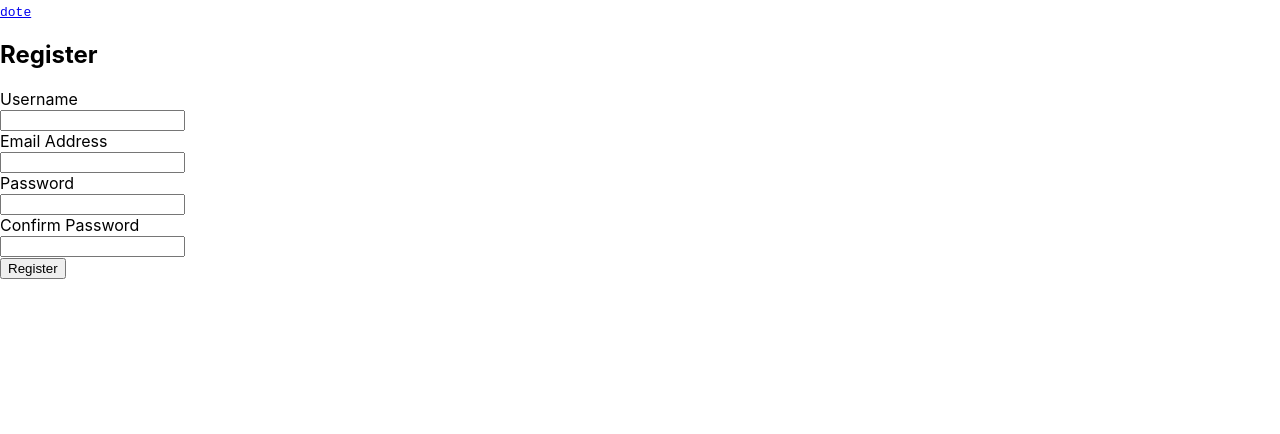
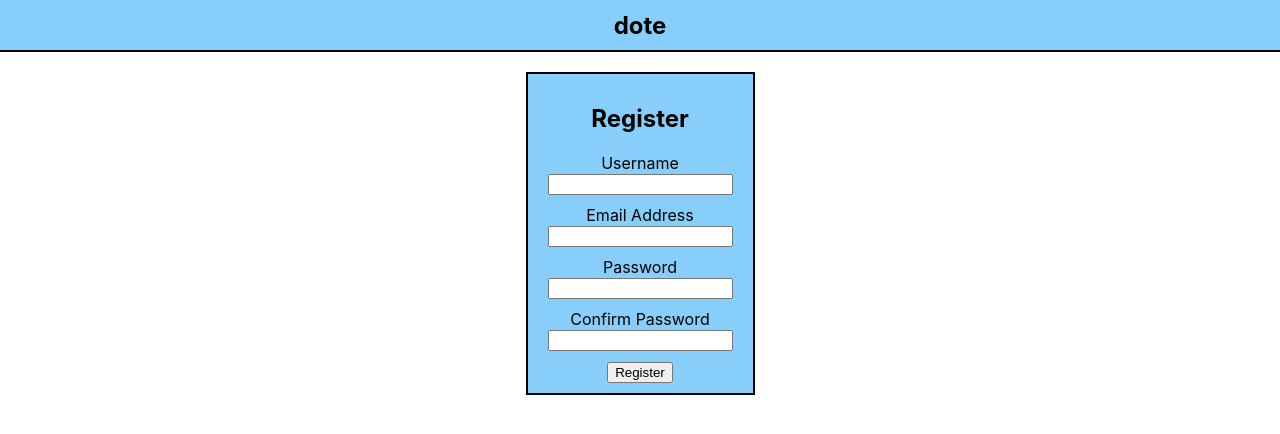
Before and after one commit to GCaras/project4-frontEnd, a React (Create React App) app: page /register in a window 1280 px wide. Shown: the top 434 px of the page. Built offline with nearby package versions, Linux system fonts and the light colour scheme.

Commit message:
added styled components and created context template

```diff
--- a/src/Hooks/useRegistrationFormHooks.js
+++ b/src/Hooks/useRegistrationFormHooks.js
@@ -1,15 +1,12 @@
-import { useState, useEffect } from 'react';
+import { useState } from 'react';
 
-const useRegistrationForm = (callback, validate) => {
+const useRegistrationForm = (initialValues, callback) => {
 
-  const [values, setValues] = useState({});
-  const [errors, setErrors] = useState({});
-  const [isSubmitting, setIsSubmitting] = useState(false);
+  const [values, setValues] = useState(initialValues);
 
   const handleRegistrationSubmit = (event) => {
     if (event) event.preventDefault();
-    setIsSubmitting(true);
-    setErrors(validate(values));
+      callback();
   };
 
   const handleRegistrationChange = (event) => {
@@ -17,17 +14,10 @@ const useRegistrationForm = (callback, validate) => {
     setValues(values => ({ ...values, [event.target.name]: event.target.value }));
   };
 
-  useEffect(() => {
-    if (Object.keys(errors).length === 0 && isSubmitting) {
-      callback();
-    }
-  }, [errors]);
-
   return {
     handleRegistrationChange,
     handleRegistrationSubmit,
     values,
-    errors
   }
 };
 
--- a/src/components/App.js
+++ b/src/components/App.js
@@ -1,4 +1,5 @@
 import React from 'react'
+import styled from 'styled-components'
 import { Route } from 'react-router-dom'
 
 import Navbar from '../components/Navbar'
@@ -6,10 +7,19 @@ import SplashPage from '../components/Splashpage'
 import LoginForm from './LoginForm'
 import RegistrationForm from './RegistrationForm'
 
+const StyledAppContainer =styled.main`
+    align-items: center;
+    display: flex;
+    flex-direction: column;
+    margin: 20px 0;
+    text-align: center;
+`
+
 const App = () => {
     return (
-            <div className="App">
-                <Navbar />
+        <div className="App">
+            <Navbar />
+            <StyledAppContainer>
                 <Route
                     path='/'
                     exact
@@ -25,7 +35,8 @@ const App = () => {
                     exact
                     component={RegistrationForm}
                 />
-            </div>
+            </StyledAppContainer>
+        </div>
     )
 }
 
--- a/src/components/LoginForm.js
+++ b/src/components/LoginForm.js
@@ -1,11 +1,22 @@
 import React from 'react';
-import useForm from '../Hooks/useLoginFormHook'
-import validate from '../Hooks/useEmailValidationRules'
+import useForm from '../hooks/useLoginFormHook'
+import validate from '../hooks/useEmailValidationRules'
+import styled from 'styled-components'
 
 const errorStyle = {
     color: 'red',
     fontSize: '10px'
 }
+
+const StyledLoginContainer = styled.section`
+    background-color: lightskyblue;
+    border: 2px solid black;
+    padding: 10px;
+`
+
+const StyledInputPiece = styled.div`
+    margin: 10px;
+`
 
 const LoginForm = () => {
     const { values, errors, handleLoginChange, handleLoginSubmit } = useForm(login, validate)
@@ -16,9 +27,10 @@ const LoginForm = () => {
 
     return (
         <div>
+            <StyledLoginContainer>
             <form onSubmit={handleLoginSubmit}>
-                <h2>Login</h2>
-                <div>
+                <h3>Login</h3>
+                <StyledInputPiece>
                     <label>Email Address</label>
                     <div>
                         <input
@@ -33,8 +45,8 @@ const LoginForm = () => {
                             <p style={errorStyle}>{errors.email}</p>
                         )}
                     </div>
-                </div>
-                <div>
+                </StyledInputPiece>
+                <StyledInputPiece>
                     <label>Password</label>
                     <div>
                         <input
@@ -46,9 +58,10 @@ const LoginForm = () => {
                             required
                             />
                     </div>
-                </div>
+                </StyledInputPiece>
                 <button type="submit">Login</button>
             </form>
+            </StyledLoginContainer>
         </div>
     );
 };
--- a/src/components/Navbar.js
+++ b/src/components/Navbar.js
@@ -1,23 +1,29 @@
 import React from "react";
 import { Link } from "react-router-dom";
+import styled from 'styled-components'
+
+const StyledNavContainer = styled.nav`
+    align-items: center;
+    background-color: lightskyblue;
+    border-bottom: 2px solid black;
+    display: flex;
+    flex-direction: column;
+    justify-content: center;
+    height: 50px;
+    width: 100vw;
+    text-align: center;
+`
 
 function Navbar() {
     return (
-        <div className="navbar-fixed">
-            <nav className="z-depth-0">
+        <div>
+            <StyledNavContainer className="z-depth-0">
                 <div className="nav-wrapper white">
-                    <Link
-                        to="/"
-                        style={{
-                        fontFamily: "monospace"
-                        }}
-                        className="col s5 brand-logo center black-text"
-                        >
-                        {/* <i className="material-icons">code</i> */}
-                        dote
+                    <Link to="/">
+                        <h2>dote</h2>
                     </Link>
                 </div>
-            </nav>
+            </StyledNavContainer>
         </div>
     );
 }
--- a/src/components/RegistrationForm.js
+++ b/src/components/RegistrationForm.js
@@ -1,14 +1,18 @@
-import React from 'react';
-import useRegistrationForm from '../Hooks/useRegistrationFormHooks'
-import validate from '../Hooks/useEmailValidationRules'
+import React from 'react'
+import useRegistrationForm from '../hooks/useRegistrationFormHooks'
+import styled from 'styled-components'
 
-const errorStyle = {
-    color: 'red',
-    fontSize: '10px'
-}
+const StyledRegistrationContainer = styled.section`
+    background-color: lightskyblue;
+    border: 2px solid black;
+    padding: 10px;
+`
+const StyledInputPiece = styled.div`
+    margin: 10px;
+`
 
 const RegistrationForm = () => {
-    const { values, errors, handleRegistrationChange, handleRegistrationSubmit } = useRegistrationForm({}, register, validate)
+    const { values, handleRegistrationChange, handleRegistrationSubmit } = useRegistrationForm({username: '', email: '', password: '', confirmPassword: ''}, register)
 
     function register() {
         console.log(values)
@@ -16,61 +20,60 @@ const RegistrationForm = () => {
 
     return (
         <div className="box">
+            <StyledRegistrationContainer>
                 <form onSubmit={handleRegistrationSubmit}>
                     <h2>Register</h2>
-                <div>
+                    <StyledInputPiece>
                         <label>Username</label>
                         <div>
                             <input
                                 type="username"
                                 name="username"
                                 onChange={handleRegistrationChange}
-                            value={values.username || ''}
+                                value={values.username}
                                 required
                                 />
                         </div>
-                </div>
-                <div>
+                    </StyledInputPiece>
+                    <StyledInputPiece>
                         <label>Email Address</label>
                         <div>
                             <input
                                 type="email"
                                 name="email"
                                 onChange={handleRegistrationChange}
-                            value={values.email || ''}
+                                value={values.email}
                                 required
                             />
-                        {errors.email && (
-                            <p style={errorStyle}>{errors.email}</p>
-                        )}
                         </div>
-                </div>
-                <div>
+                    </StyledInputPiece>
+                    <StyledInputPiece>
                         <label>Password</label>
                         <div>
                             <input
                                 type="new-password"
                                 name="password"
                                 onChange={handleRegistrationChange}
-                            value={values.password || ''}
+                                value={values.password}
                                 required
                                 />
                         </div>
-                </div>
-                <div>
+                    </StyledInputPiece>
+                    <StyledInputPiece>
                         <label>Confirm Password</label>
                         <div>
                             <input
                                 type="new-password"
-                            name="password2"
+                                name="confirmPassword"
                                 onChange={handleRegistrationChange}
-                            value={values.password2 || ''}
+                                value={values.confirmPassword}
                                 required
                                 />
                         </div>
-                </div>
+                    </StyledInputPiece>
                     <button type="submit">Register</button>
                 </form>
+            </StyledRegistrationContainer>
         </div>
     );
 };
--- a/src/components/Splashpage.js
+++ b/src/components/Splashpage.js
@@ -1,20 +1,37 @@
-import React from "react";
-import { Link } from "react-router-dom";
+import React from "react"
+import { Link } from "react-router-dom"
+import styled from 'styled-components'
 
-const SplashPage = (props) => {
+const StyledButtonContainer = styled.section`
+    align-items: center;
+    display: flex;
+    flex-direction: column;
+    justify-content: center;
+`
+
+const StyledClickH2 = styled.h2`
+    background-color: lightskyblue;
+    border: 2px solid black;
+    margin: 5px;
+    padding: 5px;
+    max-width: 125px;
+    min-width: 110px;
+`
+
+const SplashPage = () => {
     return (
-      <div>
+        <div>
             <div>
-                <div>
-                    <h4>Connect to your favorite story-tellers</h4>
+                <StyledButtonContainer>
+                    <h3>Connect to your favorite story-tellers</h3>
                     <p>Splash page for Dote app.</p>
-                    <div>
+                    <StyledClickH2>
                         <Link to="/login">Log In</Link>
-                    </div>
-                    <div>
+                    </StyledClickH2>
+                    <StyledClickH2>
                         <Link to="/register">Register</Link>
-                    </div>
-                </div>
+                    </StyledClickH2>
+                </StyledButtonContainer>
             </div>
         </div>
     );
--- a/src/index.css
+++ b/src/index.css
@@ -1,5 +1,5 @@
 body {
-  margin: 0;
+  margin: 0 auto;
   font-family: -apple-system, BlinkMacSystemFont, "Segoe UI", "Roboto", "Oxygen",
     "Ubuntu", "Cantarell", "Fira Sans", "Droid Sans", "Helvetica Neue",
     sans-serif;
@@ -7,6 +7,11 @@ body {
   -moz-osx-font-smoothing: grayscale;
 }
 
+a {
+  text-decoration: none;
+  color: black;
+}
+
 code {
   font-family: source-code-pro, Menlo, Monaco, Consolas, "Courier New",
     monospace;
```
Also changed, not shown: src/context/UserContext.js (added, +7 -0 lines). Lines whose indentation alone changed are shown as unchanged.
